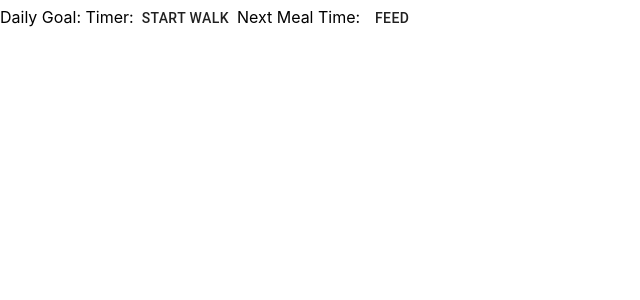
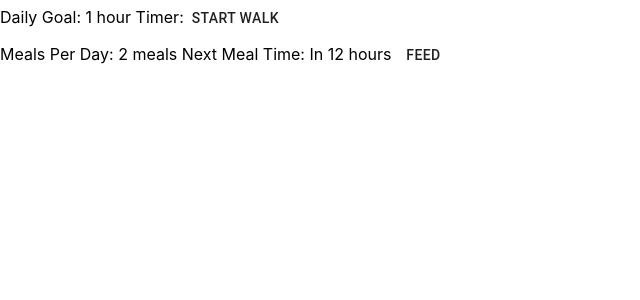
Before and after one commit to amy-u/Ark, a Next.js app in the folder Ark/: page /Petslog in a window 1280 px wide. Shown: the top 300 px of the page, without its empty margins (0-640 px from the left). Built offline with nearby package versions, Linux system fonts and the light colour scheme.

Commit message:
Dummy data

```diff
--- a/Ark/pages/Petslog.js
+++ b/Ark/pages/Petslog.js
@@ -1,14 +1,26 @@
 import { Button } from "@material-ui/core";
+import { petsData } from "./dummydata";
 
 export default function PetsLog() {
   return (
     <div>
-      {/* Activity chart */}
-      Daily Goal: Timer:
-      <Button>Start Walk</Button>
-      {/* Feeding Chart */}
-      Next Meal Time:
-      <Button>Feed</Button>
+      {petsData.map((data, key) => {
+        return (
+          <div key={key}>
+            <div>
+              {/* Activity chart */}
+              Daily Goal: {data.pets.activity.exerciseGoal} hour Timer:
+              <Button>Start Walk</Button>
+            </div>
+            <div>
+              {/* Feeding Chart */}
+              Meals Per Day: {data.pets.meal.perDay} meals Next Meal Time: In{" "}
+              {data.pets.meal.time} hours
+              <Button>Feed</Button>
+            </div>
+          </div>
+        );
+      })}
     </div>
   );
 }
--- /dev/null
+++ b/Ark/pages/dummydata.js
@@ -0,0 +1,30 @@
+export const petsData = [
+  {
+    id: 1,
+    petsParent: "Tom Tom",
+    // need to pets to animals
+    pets: {
+      id: 1,
+      petsName: "Jack Black",
+      birth: "2017-07-07",
+      image:
+        "https://bornfreeshelter.org/wp-content/uploads/2015/10/Born-Free-04-15-2017-36.jpg",
+      allergies: "Humans",
+      favoriteFood: "Chicken and blueberries",
+      hatesFood: "Celery",
+      needs: "More Toys",
+      activity: {
+        exerciseGoal: 1,
+      },
+      meal: {
+        perDay: 2,
+        time: 12,
+      },
+      medicalVet: {
+        image:
+          "https://dwdqz3611m4qq.cloudfront.net/templates/Veterinary-Invoice-Template-1-G.jpg?mtime=20191120145818&focal=none",
+        notes: "Throws up a lot",
+      },
+    },
+  },
+];
```
Also changed, not shown: Ark/pages/MedicalVet.js (+16 -1 lines), Ark/pages/PetInfo.js (+15 -3 lines).
